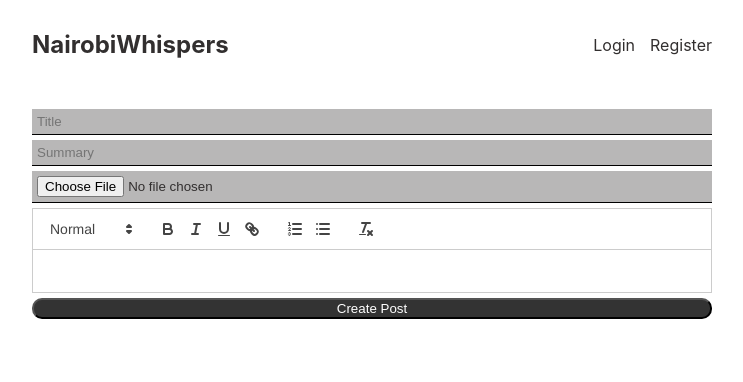
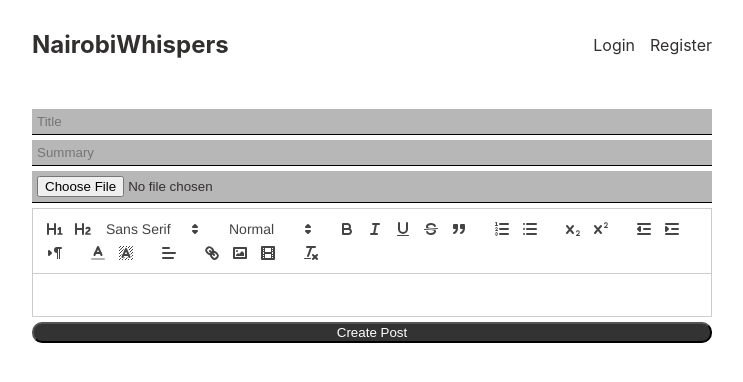
Before and after one commit to Eazynesta/nairobiWhispers, a React (Create React App) app in the folder client/: page /create in a window 1280 px wide. Shown: the top 382 px of the page, without its empty margins (268-1011 px from the left). Built offline with nearby package versions, Linux system fonts and the light colour scheme; no server answers.

Commit message:
file upload fxn

```diff
--- a/client/src/pages/CreatePost.jsx
+++ b/client/src/pages/CreatePost.jsx
@@ -2,15 +2,54 @@ import { useState } from "react";
 import ReactQuill from "react-quill";
 import 'react-quill/dist/quill.snow.css';
 
+const modules = {
+    toolbar: [
+        [{ 'header': '1' }, { 'header': '2' }, { 'font': [] }],
+        [{ size: [] }],
+        ['bold', 'italic', 'underline', 'strike', 'blockquote'],
+        [{ 'list': 'ordered' }, { 'list': 'bullet' }],
+        [{ 'script': 'sub' }, { 'script': 'super' }],
+        [{ 'indent': '-1' }, { 'indent': '+1' }],
+        [{ 'direction': 'rtl' }],
+        [{ 'color': [] }, { 'background': [] }],
+        [{ 'align': [] }],
+        ['link', 'image', 'video'],
+        ['clean']
+      ],
+};
+const formats = [
+    'header', 'font', 'size',
+    'bold', 'italic', 'underline', 'strike', 'blockquote',
+    'list', 'bullet',
+    'script', 'indent', 'direction',
+    'color', 'background',
+    'align',
+    'link', 'image', 'video'
+  ];
+
 function CreatePost(){
     const[title,setTitle] = useState('');
     const[summary,setSummary] = useState('');
+    const[content,setContent] = useState('');
+    const[file,setFile] = useState('');
+    function createNewPost(e){
+        const data = new FormData();
+        data.set('title', title);
+        data.set('summary', summary);
+        data.set('content', content);
+        data.set('file', file[0]);
+        e.prevent.Default();
+        fetch('http://localhost:4000/post', {
+            method: 'POST',
+            body: data,
+        })
+    }
     return(
-        <form>
-          <input type="title" placeholder="Title" />
-          <input type="summary" placeholder="Summary" />
-          <input type="file"/>
-          <ReactQuill/>
+        <form onSubmit={createNewPost}>
+          <input type="title" placeholder="Title" value={title} onChange={e=> setTitle(e.target.value)}/>
+          <input type="summary" placeholder="Summary" value={summary} onChange={e=>setSummary(e.target.value)} />
+          <input type="file" onChange={e=> setFile(e.target.files)}/>
+          <ReactQuill value={content} onChange={newValue=> setContent(newValue)} modules={modules} formats={formats}/>
           <button style={{marginTop:'5px'}}>Create Post</button>
         </form>
     );
```
